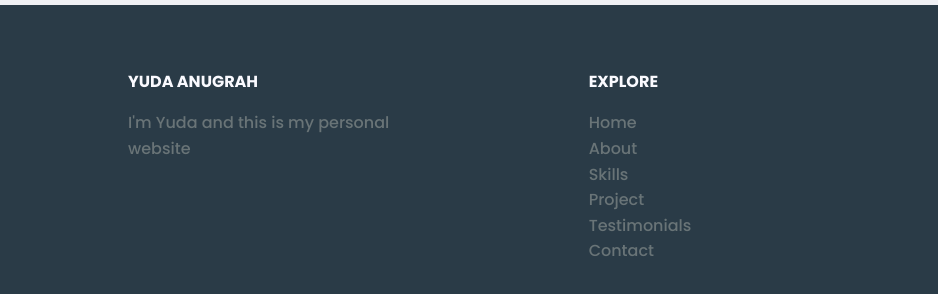
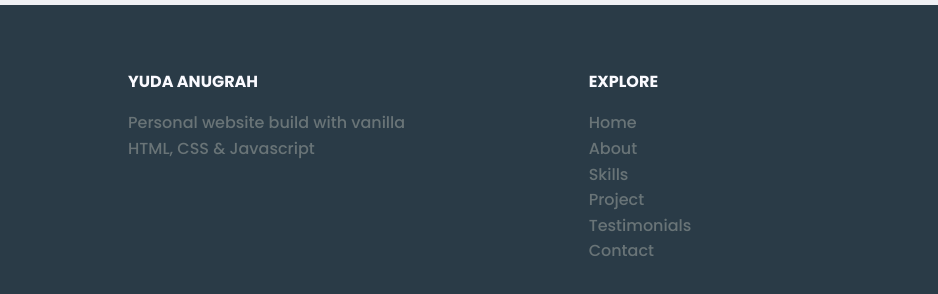
Before and after one commit to Yyuud1/my-portfolio-2, a plain HTML site: page index.html in a window 1280 px wide. Shown: the part 5370-5664 px from the top of the page, 0-938 px from the left. Drawn offline with nearby package versions, Linux system fonts and the light colour scheme; some packages are replaced by stand-ins of ours; a script that the page names is missing.

Commit message:
update footer

```diff
--- a/index.html
+++ b/index.html
@@ -450,7 +450,9 @@
       <div class="footer__container bd-grid">
         <div class="footer__data">
           <h2 class="footer__title">YUDA ANUGRAH</h2>
-          <p class="footer__text">I'm Yuda and this is my personal website</p>
+          <p class="footer__text">
+            Personal website build with vanilla HTML, CSS & Javascript
+          </p>
         </div>
 
         <div class="footer__data">
```
